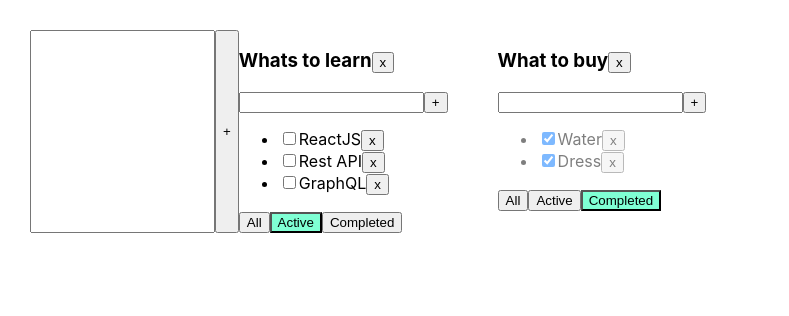
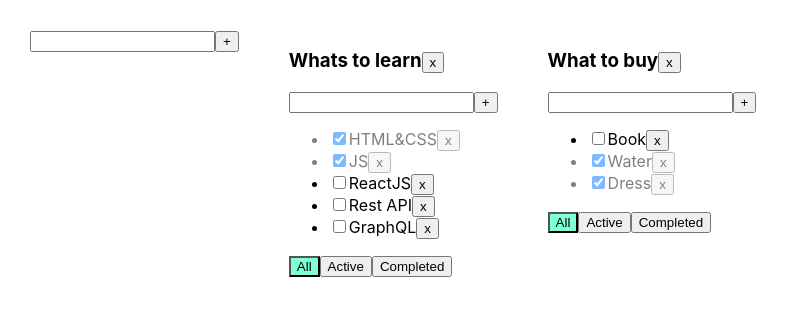
Before and after one commit to irina-lat/my-app-todolist, a React (Create React App) app: page / in a window 1280 px wide. Shown: the top 316 px of the page, without its empty margins (0-789 px from the left). Built offline with nearby package versions, Linux system fonts and the light colour scheme.

Commit message:
add component AddItemForm.tsx

```diff
--- a/src/AddItemForm.tsx
+++ b/src/AddItemForm.tsx
@@ -3,7 +3,7 @@ import cl from "./Toodolist.module.css";
 
 type AddItemFormPropsType = {
     id: string
-    addTask: (newTitle: string, todolistId: string) => void
+    addItem: (newTitle: string, todolistId: string) => void
 }
 
 function AddItemForm(props: AddItemFormPropsType) {
@@ -13,7 +13,7 @@ function AddItemForm(props: AddItemFormPropsType) {
 
     const addTaskHandler = () => {
         if (newTitle.trim() !== '') {
-            props.addTask(newTitle.trim(), props.id)
+            props.addItem(newTitle.trim(), props.id)
             setNewTitle('')
         } else {
             setError("Title is required")
--- a/src/App.tsx
+++ b/src/App.tsx
@@ -2,6 +2,7 @@ import React, {useState} from 'react';
 import './App.css';
 import {TaskType, Todolist} from './Todolist';
 import {v1} from "uuid";
+import AddItemForm from "./AddItemForm";
 
 
 export type FilterValuesType = "all" | "active" | "completed";
@@ -22,8 +23,8 @@ function App() {
     let todolistId2 = v1()
 
     let [todolists, setTodolists] = useState<Array<TodolistType>>([
-        {id: todolistId1, title: "Whats to learn", filter: "active"},
-        {id: todolistId2, title: "What to buy", filter: "completed"}
+        {id: todolistId1, title: "Whats to learn", filter: "all"},
+        {id: todolistId2, title: "What to buy", filter: "all"}
     ])
 
     let [taskObj, setTask] = useState<TasksStateType>({
@@ -56,7 +57,7 @@ function App() {
         setTask({...taskObj})
     }
 
-    const addTask = (newTitle: string, todolistId: string) => {
+    const addItem = (newTitle: string, todolistId: string) => {
         let task = {id: v1(), title: newTitle, isDone: false}
         let tasks = taskObj[todolistId]
         let newTask = [task, ...tasks]
@@ -90,7 +91,7 @@ function App() {
 
     return (
         <div className="App">
-            <input type="text"/> <button>+</button>
+            <AddItemForm id={'yyyy'} addItem={()=> {}}/>
             {todolists.map(tl => {
                 let tasksForTodolist = taskObj[tl.id];
 
@@ -111,7 +112,7 @@ function App() {
                         tasks={tasksForTodolist}
                         removeTask={removeTask}
                         changeFilter={changeFilter}
-                        addTask={addTask}
+                        addItem={addItem}
                         removeTodolist={removeTodolist}
                     />)
             })}
--- a/src/Todolist.tsx
+++ b/src/Todolist.tsx
@@ -16,7 +16,7 @@ type PropsType = {
     tasks: Array<TaskType>
     removeTask: (taskId: string, todolistId: string) => void
     changeFilter: (value: FilterValuesType, todolistId: string) => void
-    addTask: (newTitle: string, todolistId: string) => void
+    addItem: (newTitle: string, todolistId: string) => void
     changeStatus: (newId: string, value: boolean, todolistId: string) => void
     removeTodolist: (todolistID: string) => void
 }
@@ -51,7 +51,7 @@ export function Todolist(props: PropsType) {
             <h3>{props.title}
                 <button onClick={removeTodolist}>x</button>
             </h3>
-            <AddItemForm id={props.id} addTask={props.addTask}/>
+            <AddItemForm id={props.id} addItem={props.addItem}/>
 
             <ul>
                 {props.tasks.map(t => {
```
